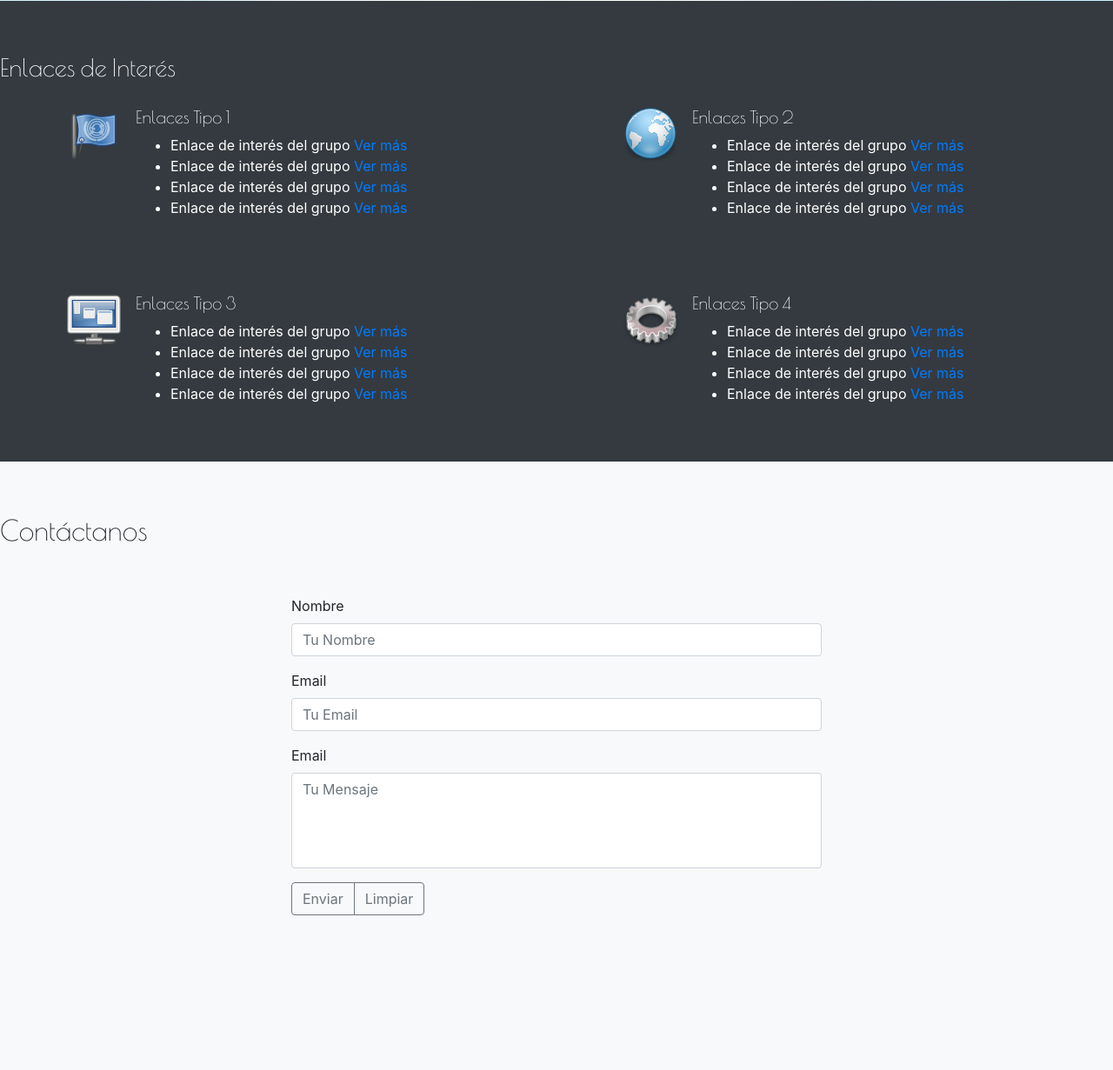
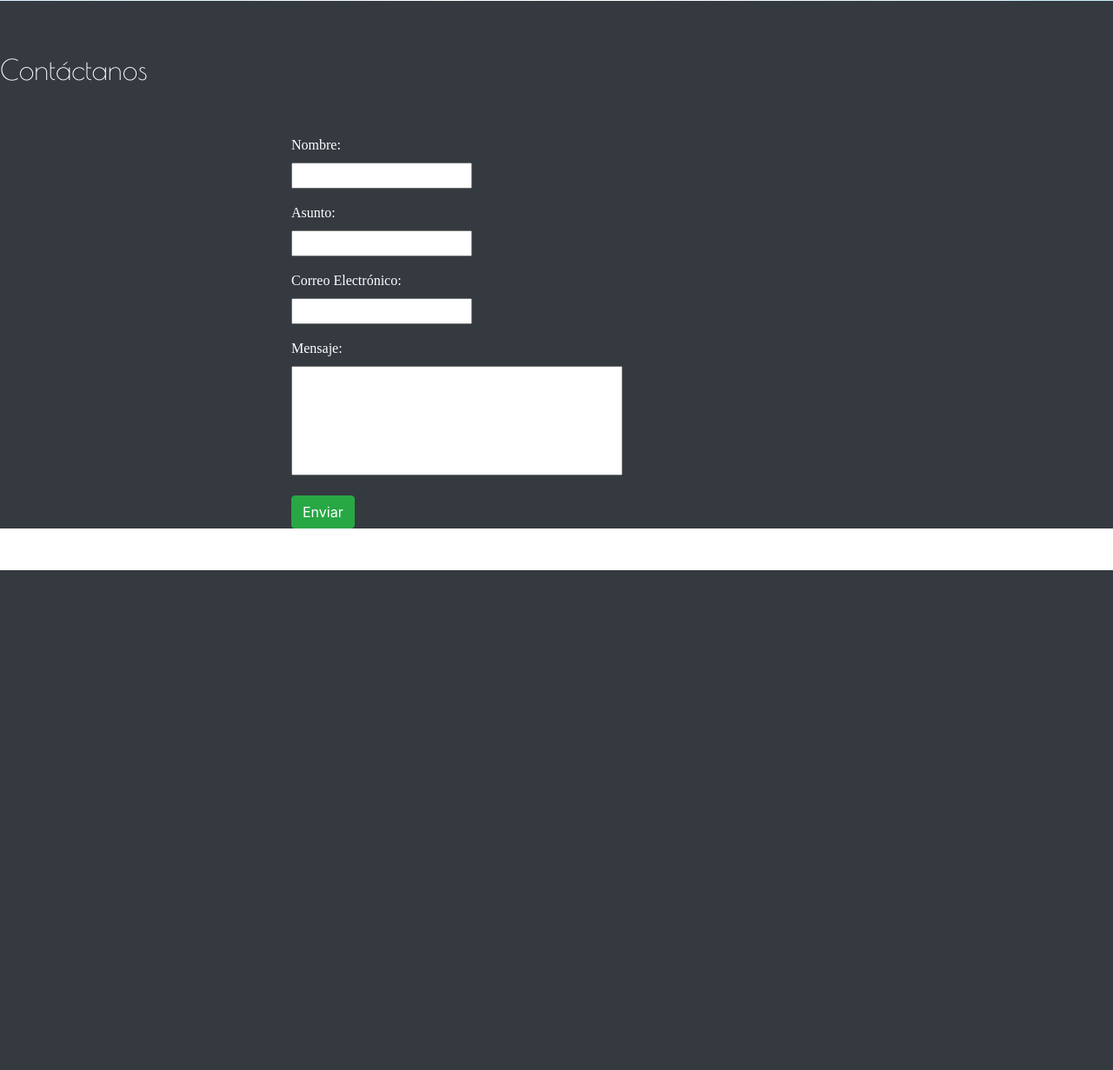
Before and after one commit to FernandoNoguera/EvalMo6, a Django app: page / in a window 1280 px wide. Shown: the part 919-2150 px from the top of the page at 87% size. After the commit the page ends 1575 px from the top, so only its background shows below. Run offline with Django 3.2, Linux system fonts and the light colour scheme; some libraries are stand-ins or nearby versions.

Commit message:
mejoras en contacto

```diff
--- a/clinica_fenix_01/forms.py
+++ b/clinica_fenix_01/forms.py
@@ -19,3 +19,18 @@
     class Meta:
         model=Examen
         fields='__all__'
+
+
+class ContactForm(forms.Form):
+    name = forms.CharField(
+        label='Nombre',
+    )
+    asunto = forms.CharField()
+
+    email = forms.EmailField(
+        label='Correo Electrónico',
+    )
+    message = forms.CharField(
+        label = 'Mensaje',
+        widget = forms.Textarea,
+    )
--- /dev/null
+++ b/clinica_fenix_01/static/clinica_fenix_01/data/contactos.json
@@ -0,0 +1 @@
+{"ultimo_id_generado": 0, "usuario": []}
--- a/clinica_fenix_01/templates/clinica_fenix_01/PagePrivate.html
+++ b/clinica_fenix_01/templates/clinica_fenix_01/PagePrivate.html
@@ -24,8 +24,8 @@
           <h4>Menú</h4>
           <a href="{% url 'clinica_fenix_01:nuevo_usuario' %}"class= "d-block p-4"> <i class="icon ion-md-heart"></i>    Nuevo Usuario</a>
           <a href="{% url 'clinica_fenix_01:lista_usuario' %}"class= "d-block p-4"> <i class="icon ion-md-heart"></i>    Lista Cliente</a>
+          <a href="{% url 'clinica_fenix_01:lista_examen' %}"class= "d-block p-4"> <i class="icon ion-md-heart"></i>    Lista Examenes</a>
           <a href="{% url 'clinica_fenix_01:login' %}"class= "d-block p-4"> <i class="icon ion-md-heart"></i>    Salir</a>
-          <a href="{% url 'clinica_fenix_01:lista_examen' %}"class= "d-block p-4"> <i class="icon ion-md-heart"></i>    Lista Examenes</a>
         </nav>
         <div class="col-9 ">
           <div class="h4"> Graficación de edades de nuestros clientes:
--- a/clinica_fenix_01/templates/clinica_fenix_01/index.html
+++ b/clinica_fenix_01/templates/clinica_fenix_01/index.html
@@ -108,103 +108,34 @@
     </div>
     <div class="container-fluid bg-dark" id="enlaces">
       <div class="row">
-          <h3>Enlaces de Interés</h3>
-      </div>
-      <div class="row">
-        <div class="col-md-6">
-          <div class="media">
-            <img class="d-flex mr-3" src="{% static 'clinica_fenix_01/img/flag-64.png' %}"
-                alt="Generic placeholder image">
-            <div class="media-body">
-              <h5 class="mt-0">Enlaces Tipo 1</h5>
-              <ul>
-                <li>Enlace de interés del grupo <a href="#">Ver más</a></li>
-                <li>Enlace de interés del grupo <a href="#">Ver más</a></li>
-                <li>Enlace de interés del grupo <a href="#">Ver más</a></li>
-                <li>Enlace de interés del grupo <a href="#">Ver más</a></li>
-              </ul>
-            </div>
-          </div>
-        </div>
-        <div class="col-md-6">
-          <div class="media">
-            <img class="d-flex mr-3" src="{% static 'clinica_fenix_01/img/world-64.png' %}"
-                alt="Generic placeholder image">
-            <div class="media-body">
-              <h5 class="mt-0">Enlaces Tipo 2</h5>
-              <ul>
-                <li>Enlace de interés del grupo <a href="#">Ver más</a></li>
-                <li>Enlace de interés del grupo <a href="#">Ver más</a></li>
-                <li>Enlace de interés del grupo <a href="#">Ver más</a></li>
-                <li>Enlace de interés del grupo <a href="#">Ver más</a></li>
-              </ul>
-            </div>
-          </div>
-        </div>
-      </div>
-      <div class="row">
-        <div class="col-md-6">
-          <div class="media">
-            <img class="d-flex mr-3" src="{% static 'clinica_fenix_01/img/screen-64.png' %}"
-                alt="Generic placeholder image">
-            <div class="media-body">
-              <h5 class="mt-0">Enlaces Tipo 3</h5>
-              <ul>
-                <li>Enlace de interés del grupo <a href="#">Ver más</a></li>
-                <li>Enlace de interés del grupo <a href="#">Ver más</a></li>
-                <li>Enlace de interés del grupo <a href="#">Ver más</a></li>
-                <li>Enlace de interés del grupo <a href="#">Ver más</a></li>
-              </ul>
-            </div>
-          </div>
-        </div>
-        <div class="col-md-6">
-          <div class="media">
-            <img class="d-flex mr-3" src="{% static 'clinica_fenix_01/img/gear-64.png'  %}"
-                alt="Generic placeholder image">
-            <div class="media-body">
-              <h5 class="mt-0">Enlaces Tipo 4</h5>
-              <ul>
-                <li>Enlace de interés del grupo <a href="#">Ver más</a></li>
-                <li>Enlace de interés del grupo <a href="#">Ver más</a></li>
-                <li>Enlace de interés del grupo <a href="#">Ver más</a></li>
-                <li>Enlace de interés del grupo <a href="#">Ver más</a></li>
-              </ul>
-            </div>
-          </div>
-        </div>
-      </div>
-    </div>
-    <div class="container-fluid bg-light" id="contacto">
-      <div class="row">
         <h2>Contáctanos</h2>
       </div>
       <div class="row justify-content-center align-items-center h-100">
         <div class="col-sm-6" id="contact-form">
-          <form>
+          <form  method="">
+            {% csrf_token %}
             <div class="form-group">
-              <label for="contact-name">Nombre</label>
-              <input type="text" class="form-control" id="contact-name"
-                  placeholder="Tu Nombre">
+              <p><label for="id_name">Nombre:</label><br> <input type="text" name="name" required id="id_name"></p>
             </div>
             <div class="form-group">
-              <label for="contact-email">Email</label>
-              <input type="email" class="form-control" id="contact-email"
-                  placeholder="Tu Email">
+              <p><label for="id_asunto">Asunto:</label><br> <input type="text" name="asunto" required id="id_asunto"></p>
             </div>
             <div class="form-group">
-              <label for="contact-msg">Email</label>
-              <textarea class="form-control" id="contact-msg"
-                  placeholder="Tu Mensaje" rows="4"></textarea>
+              <p><label for="id_email">Correo Electrónico:</label><br> <input type="email" name="email" required id="id_email"></p>
+            </div>
+            <div class="form-group">
+              <p><label for="id_message">Mensaje:</label><br> <textarea name="message" cols="40" rows="5" required id="id_message"></textarea></p>
             </div>
             <div class="btn-group">
-              <button type="button" class="btn btn-outline-secondary">Enviar</button>
-              <button type="button" class="btn btn-outline-secondary">Limpiar</button>
+              <button type="submit" value="submit" class="btn btn-success">Enviar</button>
             </div>
+            <br>
           </form>
         </div>
       </div>
     </div>
+    <br>
+    <br>
     <footer class="footer bg-dark text-center fixed-bottom">
       <p class="text-muted">&copy; 2021 Clinica Fenix.</p>
       <p class="text-muted">Renaciendo Pacientes</p>
--- a/clinica_fenix_01/views.py
+++ b/clinica_fenix_01/views.py
@@ -1,15 +1,47 @@
 from django.shortcuts import render, redirect
 from django.conf import settings
-from .forms import IngresoUsuario, FormularioUsuario
+from .forms import IngresoUsuario, FormularioUsuario, ContactForm
 import json
 from .models import Usuario, Examen
 from django.urls import reverse_lazy
 from django.views.generic import ListView
 from django.views.generic.edit import CreateView, UpdateView, DeleteView
 from django.views.generic import View
+import requests
+from django.core.mail import EmailMessage
+from django.shortcuts import render, redirect
+from django.conf import settings
+import random
+from django.http import HttpResponse
 
 def inicio(request):
-    return render(request, 'clinica_fenix_01/index.html')
+    formulario = ContactForm(request.POST or None)
+    context = {'form':formulario}
+    if request.method == "POST":
+        formulario = ContactForm(request.POST)
+        if formulario.is_valid():
+            infoform = formulario.cleaned_data
+            filename = "\clinica_fenix_01\static\clinica_fenix_01\data\contactos.json"
+            with open(str(settings.BASE_DIR)+filename, "r") as file:
+                usuario = json.load(file)
+            infoform['id'] = usuario['ultimo_id_generado'] + 1
+            usuario['ultimo_id_generado'] = infoform['id']
+            usuario['usuario'].append(infoform)
+            with open(str(settings.BASE_DIR)+filename, 'w') as file:
+                json.dump(usuario, file)
+            asunto = infoform['asunto']
+            nombre = infoform['name']
+            emailcontacto = infoform['email']
+            message = infoform['message']
+            respuesta = ['Hola ', nombre,'. \n Hemos recibido tu mensaje:\n \n',
+                        message, '\n \n Pronto nuestro equipo se pondrá en contacto con usted al correo indicado: \n \n',
+                        emailcontacto, '\n \n Saludos del equipo. \n Clinica Fenix S.A.']
+            respuesta = "".join(map(str, respuesta))
+            email = EmailMessage(asunto, respuesta, to=[emailcontacto])
+            emaily = EmailMessage('Correo de Prueba desde Django', 'Enviando correo de prueba', to=['Fnoguerav25@gmail.com'])
+            email.send()
+            return redirect('clinica_fenix_01:index')
+    return render(request, 'clinica_fenix_01/index.html',context)
 
 def login(request):
     formulario = IngresoUsuario(request.POST or None)
--- a/clinica_py/settings.py
+++ b/clinica_py/settings.py
@@ -123,3 +123,9 @@
 # https://docs.djangoproject.com/en/3.1/howto/static-files/
 
 STATIC_URL = 'clinica_fenix_01/static/'
+
+EMAIL_USE_TLS = True
+EMAIL_HOST = 'smtp.gmail.com'
+EMAIL_HOST_USER = 'correo.pruebas.desarrollo.200@gmail.com'
+EMAIL_HOST_PASSWORD = 'Pruebasdesarrollo200'
+EMAIL_PORT = 587
```
Also changed, not shown: clinica_fenix_01/static/clinica_fenix_01/data/clientes.json (deleted, +0 -1 lines), clinica_fenix_01/templates/clinica_fenix_01/editar_examen.html (line endings or trailing spaces).
